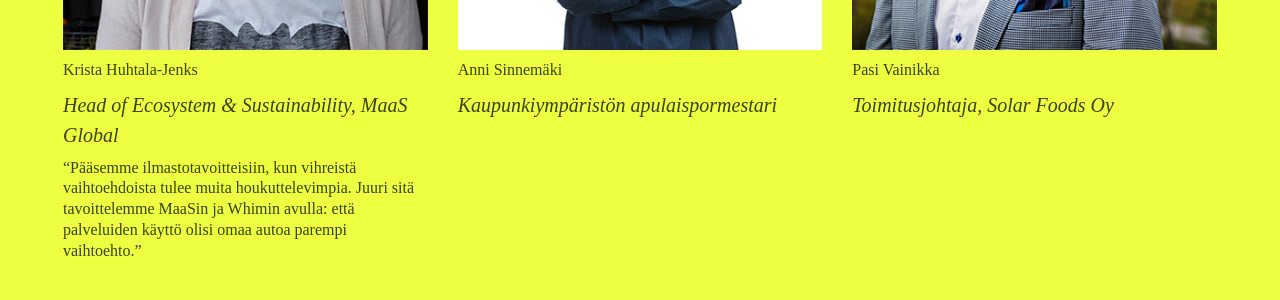
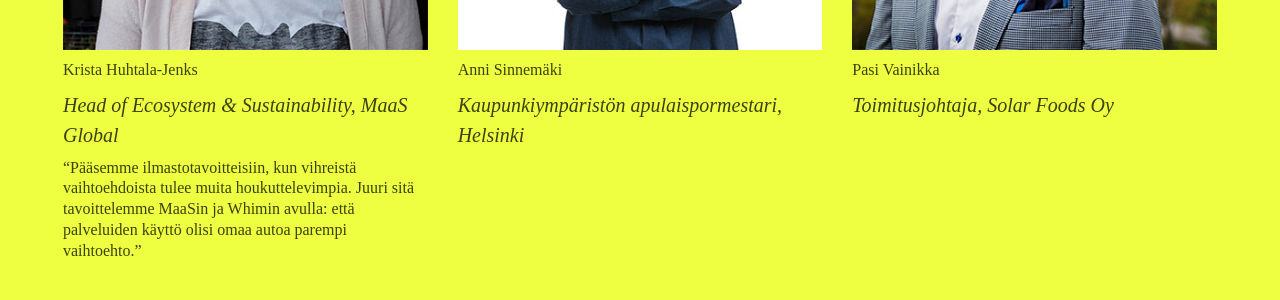
Before and after one commit to ilmastoveivi/helsinkiclimate-v2, a Jekyll site: the page built from keskustelijat.md, in a window 1280 px wide and 900 px high, scrolled down 2099 px. Shown: the part 166-466 px from the top of the window. Built offline with Jekyll 4.4.1, drawn with Linux system fonts in a browser that asks for light colours; some web fonts are replaced.

Commit message:
Update title for Anni Sinnemaki

```diff
--- a/_data/speakers/en.yml
+++ b/_data/speakers/en.yml
@@ -1,6 +1,6 @@
 ---
 - name: Anni Sinnemäki
-  title: Deputy Mayor for Urban Environment
+  title: Deputy Mayor for Urban Environment, Helsinki
   description:
   img: resources/img/speakers/anni_sinnemaki.jpg
   order: 11
--- a/_data/speakers/fi.yml
+++ b/_data/speakers/fi.yml
@@ -1,6 +1,6 @@
 ---
 - name: Anni Sinnemäki
-  title: Kaupunkiympäristön apulaispormestari
+  title: Kaupunkiympäristön apulaispormestari, Helsinki
   description:
   img: resources/img/speakers/anni_sinnemaki.jpg
   order: 11
```
